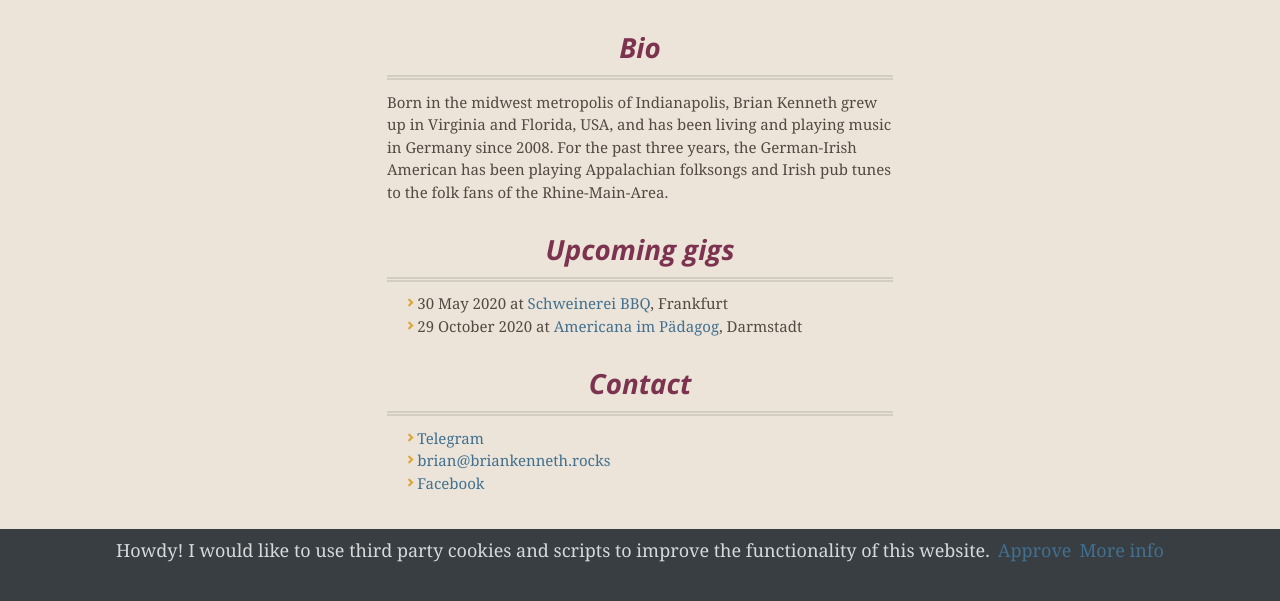
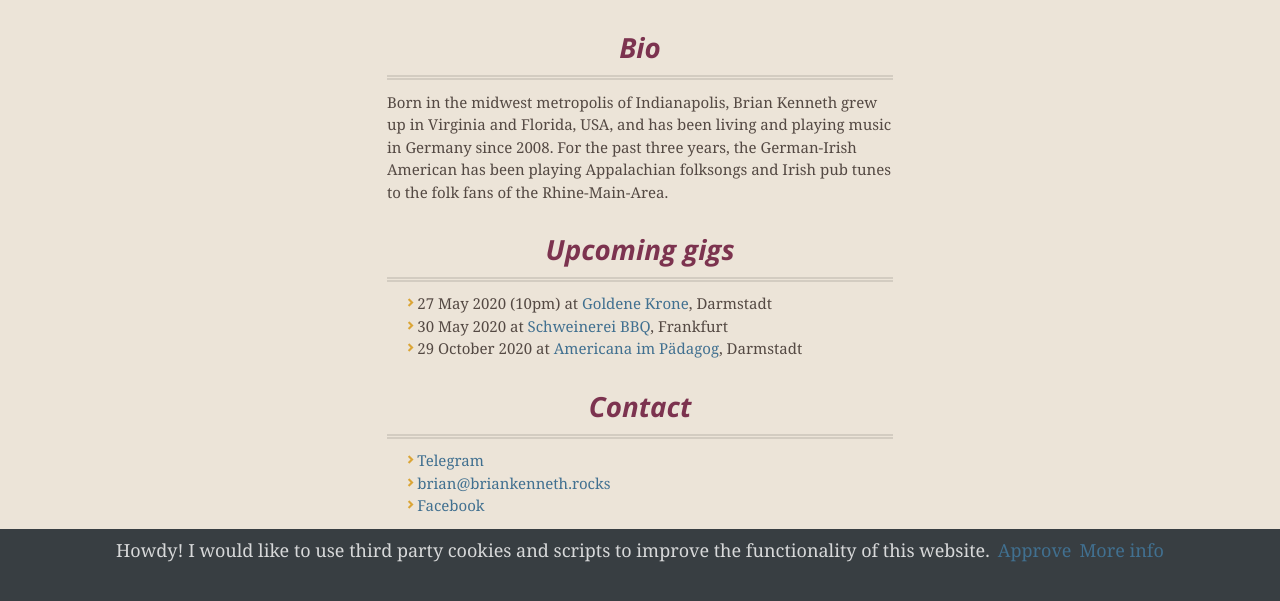
Before and after one commit to BrianInGermany/briankennethmusic, a Jekyll site: the page built from README.md, in a window 1280 px wide and 900 px high, scrolled down 821 px, cut to the strip 130-731 px from the top of the window. Built offline with Jekyll 4.4.1, drawn with Linux system fonts in a browser that asks for light colours; our own code applies the rules of GitHub Pages for plain Markdown files; comment, search, counter and statistics services are not loaded.

Commit message:
added gig

```diff
--- a/README.md
+++ b/README.md
@@ -11,6 +11,7 @@ Listen in, and let the boom-chuck of the bluegrass tunes and the melancholy of t
 Born in the midwest metropolis of Indianapolis, Brian Kenneth grew up in Virginia and Florida, USA, and has been living and playing music in Germany since 2008. For the past three years, the German-Irish American has been playing Appalachian folksongs and Irish pub tunes to the folk fans of the Rhine-Main-Area.
 
 ## Upcoming gigs
+- 27 May 2020 (10pm) at [Goldene Krone](http://www.goldene-krone.de/), Darmstadt
 - 30 May 2020 at [Schweinerei BBQ](https://www.facebook.com/filmcatering.and.more), Frankfurt
 - 29 October 2020 at [Americana im Pädagog](https://facebook.com/pages/category/Concert-Tour/Americana-im-P%C3%A4dagog-128978271026708/), Darmstadt
 
```
Also changed, not shown: deutsch.md (+1 -0 lines).
